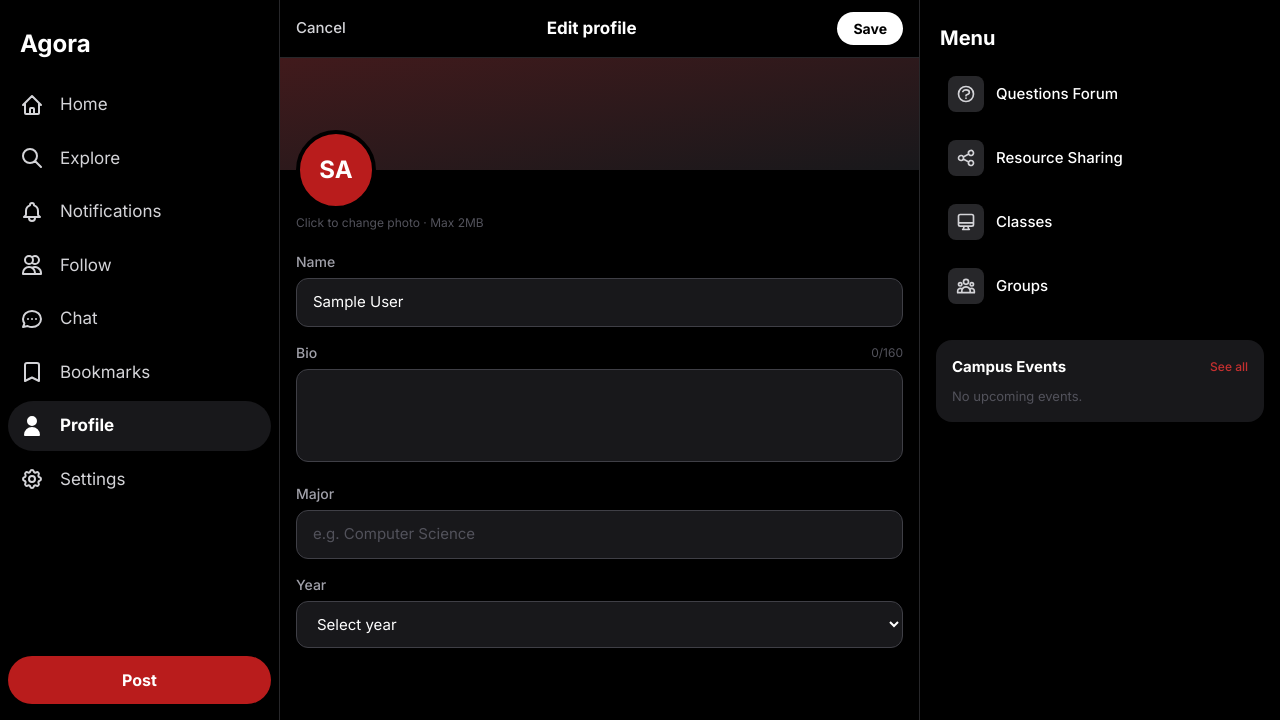
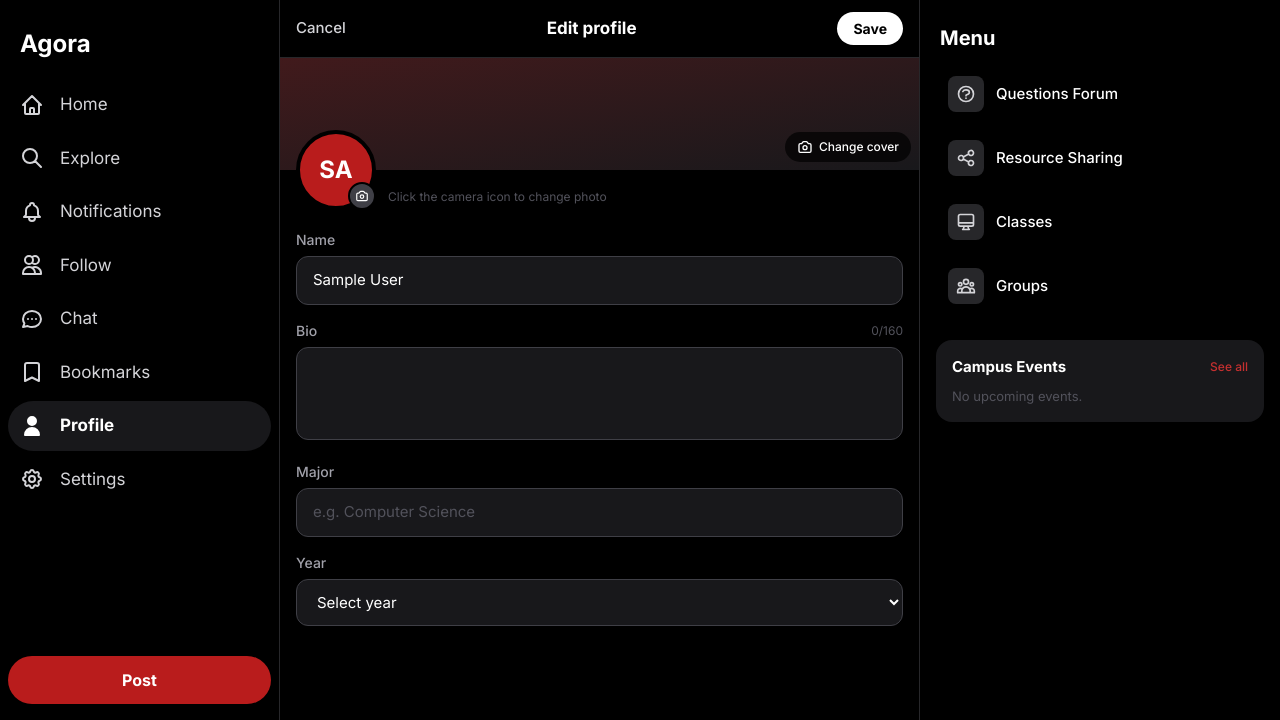
Before and after one commit to Agora-Connect/Agora, a Flask app: a page that uses templates/profile/edit.html in a window 1280 px wide. Shown: the top 720 px of the page. Run offline with Flask 3, Linux system fonts and the light colour scheme; the visitor is signed in with stand-in values (Sample User, id 1); data that the repository does not hold is empty; some libraries are stand-ins or nearby versions.

Commit message:
Fix cover photo button always visible

```diff
--- a/templates/profile/edit.html
+++ b/templates/profile/edit.html
@@ -18,33 +18,34 @@
 <form id="edit-form" action="{{ url_for('profile.edit', username=user.username) }}" method="POST"
       enctype="multipart/form-data" hx-boost="false" class="pb-8">
 
-    <!-- Banner preview + upload -->
-    <div class="relative h-28 bg-zinc-900 group overflow-hidden">
+    <!-- Banner -->
+    <div class="relative h-28 bg-zinc-900 overflow-hidden">
         {% if user.banner_url %}
         <img src="{{ user.banner_url }}" class="w-full h-full object-cover" id="banner-preview">
         {% else %}
-        <div class="w-full h-full bg-gradient-to-br from-red-900/40 to-zinc-900"
-             id="banner-preview-placeholder"></div>
+        <div class="w-full h-full bg-gradient-to-br from-red-900/40 to-zinc-900" id="banner-preview-placeholder"></div>
         <img src="" class="hidden w-full h-full object-cover" id="banner-preview">
         {% endif %}
-        <label class="absolute inset-0 flex items-center justify-center bg-black/40
-                       opacity-0 group-hover:opacity-100 transition-opacity cursor-pointer gap-3">
-            <div class="flex items-center gap-2 bg-black/70 rounded-full px-4 py-2">
-                <svg class="w-5 h-5 text-white" fill="none" stroke="currentColor" viewBox="0 0 24 24">
+
+        <!-- Always-visible camera button bottom-right -->
+        <label class="absolute bottom-2 right-2 cursor-pointer">
+            <div class="flex items-center gap-1.5 bg-black/70 hover:bg-black/90 text-white
+                        rounded-full px-3 py-1.5 transition-colors">
+                <svg class="w-4 h-4" fill="none" stroke="currentColor" viewBox="0 0 24 24">
                     <path stroke-linecap="round" stroke-linejoin="round" stroke-width="2"
                           d="M3 9a2 2 0 012-2h.93a2 2 0 001.664-.89l.812-1.22A2 2 0 0110.07 4h3.86a2 2 0 011.664.89l.812 1.22A2 2 0 0018.07 7H19a2 2 0 012 2v9a2 2 0 01-2 2H5a2 2 0 01-2-2V9z"/>
                     <path stroke-linecap="round" stroke-linejoin="round" stroke-width="2" d="M15 13a3 3 0 11-6 0 3 3 0 016 0z"/>
                 </svg>
-                <span class="text-white text-[13px] font-medium">Change cover</span>
+                <span class="text-[12px] font-medium">Change cover</span>
             </div>
             <input type="file" name="banner_file" accept="image/*" class="hidden"
                    onchange="previewImg(this,'banner-preview','banner-preview-placeholder')">
         </label>
     </div>
 
-    <!-- Avatar preview + upload -->
-    <div class="px-4 -mt-10 mb-5">
-        <label class="relative w-20 h-20 block cursor-pointer group">
+    <!-- Avatar -->
+    <div class="px-4 -mt-10 mb-5 flex items-end gap-3">
+        <div class="relative flex-shrink-0">
             {% if user.avatar_url %}
             <img src="{{ user.avatar_url }}" id="avatar-preview"
                  class="w-20 h-20 rounded-full border-4 border-black object-cover">
@@ -55,17 +56,22 @@
             </div>
             <img src="" id="avatar-preview" class="hidden w-20 h-20 rounded-full border-4 border-black object-cover">
             {% endif %}
-            <div class="absolute inset-0 rounded-full bg-black/50 flex items-center justify-center
-                        opacity-0 group-hover:opacity-100 transition-opacity">
-                <svg class="w-5 h-5 text-white" fill="none" stroke="currentColor" viewBox="0 0 24 24">
+
+            <!-- Always-visible camera badge bottom-right of avatar -->
+            <label class="absolute bottom-0 right-0 cursor-pointer">
+                <div class="w-7 h-7 bg-zinc-700 hover:bg-zinc-600 border-2 border-black rounded-full
+                            flex items-center justify-center transition-colors">
+                    <svg class="w-3.5 h-3.5 text-white" fill="none" stroke="currentColor" viewBox="0 0 24 24">
                         <path stroke-linecap="round" stroke-linejoin="round" stroke-width="2"
                               d="M3 9a2 2 0 012-2h.93a2 2 0 001.664-.89l.812-1.22A2 2 0 0110.07 4h3.86a2 2 0 011.664.89l.812 1.22A2 2 0 0018.07 7H19a2 2 0 012 2v9a2 2 0 01-2 2H5a2 2 0 01-2-2V9z"/>
+                        <path stroke-linecap="round" stroke-linejoin="round" stroke-width="2" d="M15 13a3 3 0 11-6 0 3 3 0 016 0z"/>
                     </svg>
                 </div>
                 <input type="file" name="avatar_file" accept="image/*" class="hidden"
                        onchange="previewImg(this,'avatar-preview','avatar-placeholder')">
             </label>
-        <p class="text-zinc-600 text-[12px] mt-1">Click to change photo · Max 2MB</p>
+        </div>
+        <p class="text-zinc-600 text-[12px] mb-1">Click the camera icon to change photo</p>
     </div>
 
     <div class="px-4 space-y-4">
@@ -115,10 +121,8 @@ function previewImg(input, previewId, placeholderId) {
         var preview = document.getElementById(previewId);
         preview.src = e.target.result;
         preview.classList.remove('hidden');
-        if (placeholderId) {
         var ph = document.getElementById(placeholderId);
         if (ph) ph.classList.add('hidden');
-        }
     };
     reader.readAsDataURL(input.files[0]);
 }
```
Lines whose indentation alone changed are shown as unchanged.
